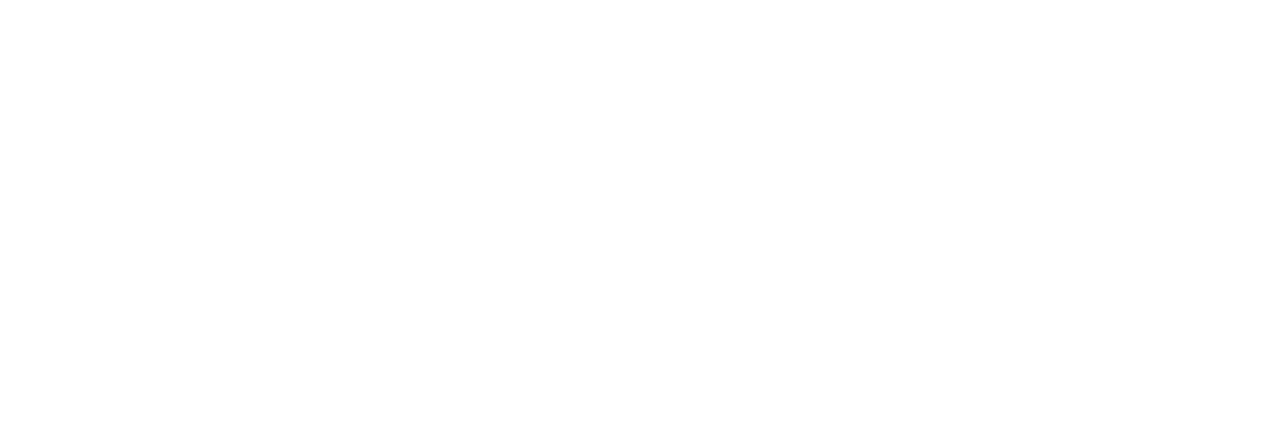
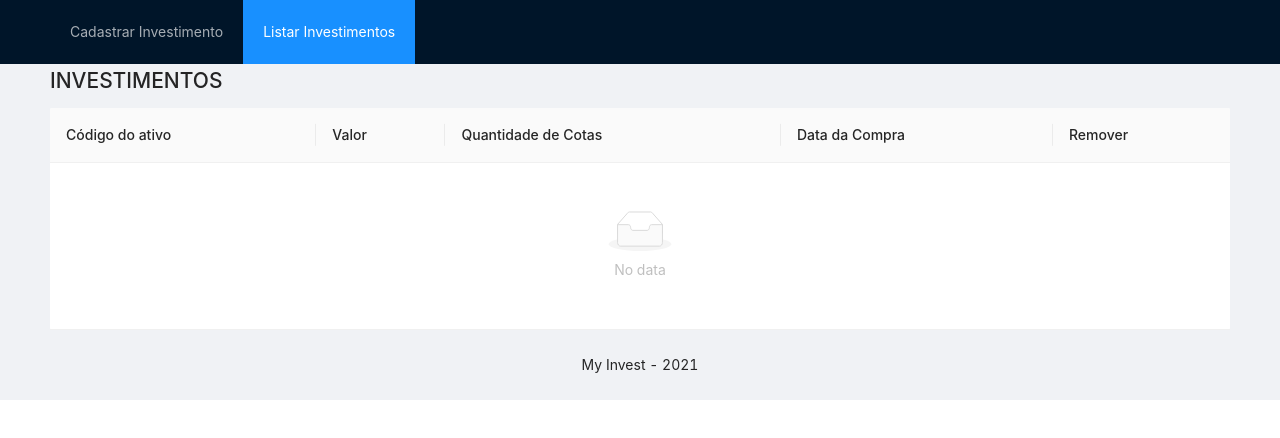
Before and after one commit to augustobellinaso/my-invest-fsw2, a React (Create React App) app in the folder frontend/: page /listar-invesimentos in a window 1280 px wide. Shown: the top 438 px of the page. Built offline with nearby package versions, Linux system fonts and the light colour scheme.

Commit message:
Configurando o arquivo de rotas

```diff
--- a/frontend/src/App.js
+++ b/frontend/src/App.js
@@ -1,7 +1,8 @@
 import "./App.css";
+import Routes from "./routes/Routes";
 
 function App() {
-  return <div className="App"></div>;
+  return <Routes />;
 }
 
 export default App;
--- a/frontend/src/pages/CadastrarInvestimento/index.js
+++ b/frontend/src/pages/CadastrarInvestimento/index.js
@@ -0,0 +1,3 @@
+export default function CadastrarInvestimento() {
+  return <p>Cadastrar</p>;
+}
--- a/frontend/src/pages/ListarInvestimentos/index.js
+++ b/frontend/src/pages/ListarInvestimentos/index.js
@@ -23,7 +23,7 @@
               <Link to="/cadastrar-invesimento">Cadastrar Investimento</Link>
             </Menu.Item>
             <Menu.Item key="2">
-              <Link to="/listar-invesimentos">Listar Investimentos</Link>
+              <Link to="/listar-investimentos">Listar Investimentos</Link>
             </Menu.Item>
           </Menu>
         </Header>
--- /dev/null
+++ b/frontend/src/routes/Routes.js
@@ -0,0 +1,23 @@
+import { BrowserRouter, Switch, Route } from "react-router-dom";
+import CadastrarInvestimento from "../pages/CadastrarInvestimento";
+import ListarInvestimentos from "../pages/ListarInvestimentos";
+
+export default function Routes() {
+  return (
+    <BrowserRouter>
+      <Switch>
+        <Route exact path="/" component={ListarInvestimentos} />
+        <Route
+          exact
+          path="/cadastrar-invesimento"
+          component={CadastrarInvestimento}
+        />
+        <Route
+          exact
+          path="/listar-invesimentos"
+          component={ListarInvestimentos}
+        />
+      </Switch>
+    </BrowserRouter>
+  );
+}
```
